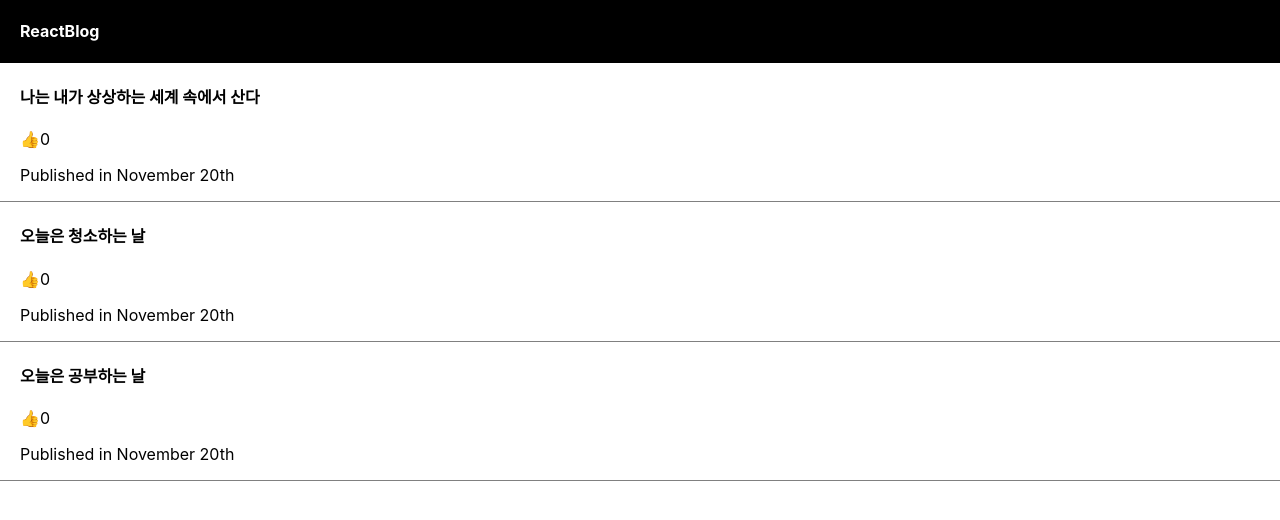
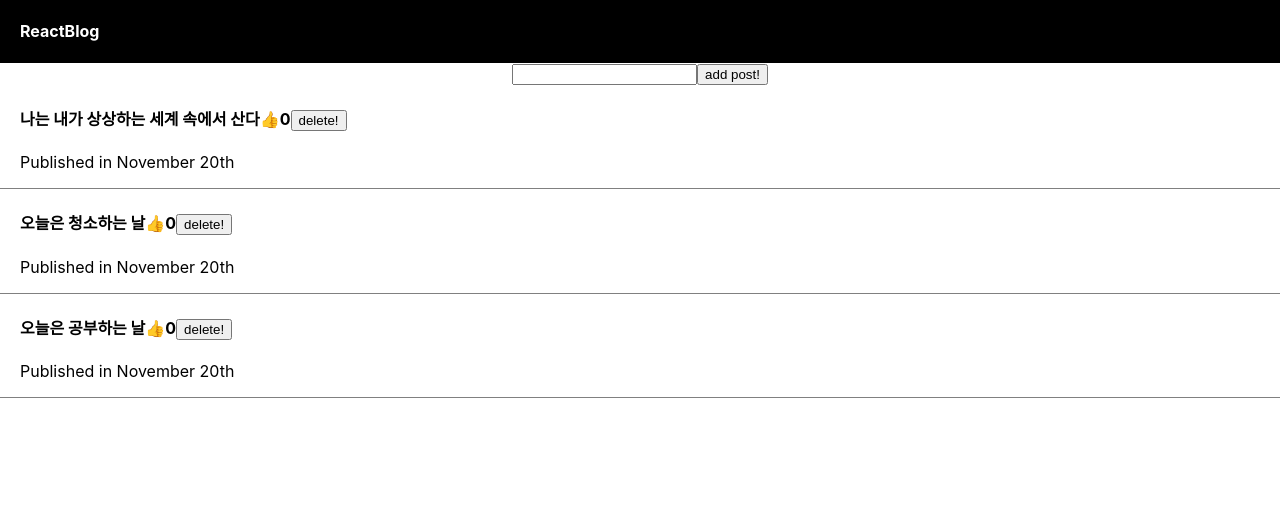
Before and after one commit to coloringpen/codingAppleReact, a React (Create React App) app: page / in a window 1280 px wide. Shown: the top 520 px of the page. Built offline with nearby package versions, Linux system fonts and the light colour scheme.

Commit message:
숙제도 완료

```diff
--- a/src/App.js
+++ b/src/App.js
@@ -24,12 +24,29 @@ function App() {
   let [modal, setModal] = useState(false);
   let [title, setTitle] = useState(0); // 숫자에 따라 다른 제목이 보이는 상태
 
+  /** input 파트 */
+  let [input, setInput] = useState('');
+
   return (
     <div className="App">
       <div className="black-nav">
         <h4>ReactBlog</h4>
       </div>
-
+      <input
+        onChange={(e) => {
+          setInput(e.target.value);
+        }}
+      />
+      <button
+        onClick={() => {
+          let newTitles = postTitles.concat(input);
+          let newThumbs = thumbUp.concat(0);
+          setTitles(newTitles);
+          setThumbUp(newThumbs);
+        }}
+      >
+        add post!
+      </button>
       {postTitles.map(function (item, index) {
         return (
           <div className="list" key={index}>
@@ -40,9 +57,9 @@ function App() {
               }}
             >
               {postTitles[index]}
-            </h4>
               <span
-              onClick={() => {
+                onClick={(e) => {
+                  e.stopPropagation();
                   let newThumb = [...thumbUp];
                   newThumb[index] = thumbUp[index] + 1;
                   setThumbUp(newThumb);
@@ -50,7 +67,20 @@ function App() {
               >
                 👍
               </span>
-            <span>{thumbUp[index]}</span>
+              {thumbUp[index]}
+              <button
+                onClick={(e) => {
+                  e.stopPropagation();
+                  setTitles(
+                    postTitles.filter(
+                      (post) => postTitles.indexOf(post) !== index
+                    )
+                  );
+                }}
+              >
+                delete!
+              </button>
+            </h4>
             <p>Published in November 20th</p>
           </div>
         );
```
Lines whose indentation alone changed are shown as unchanged.
